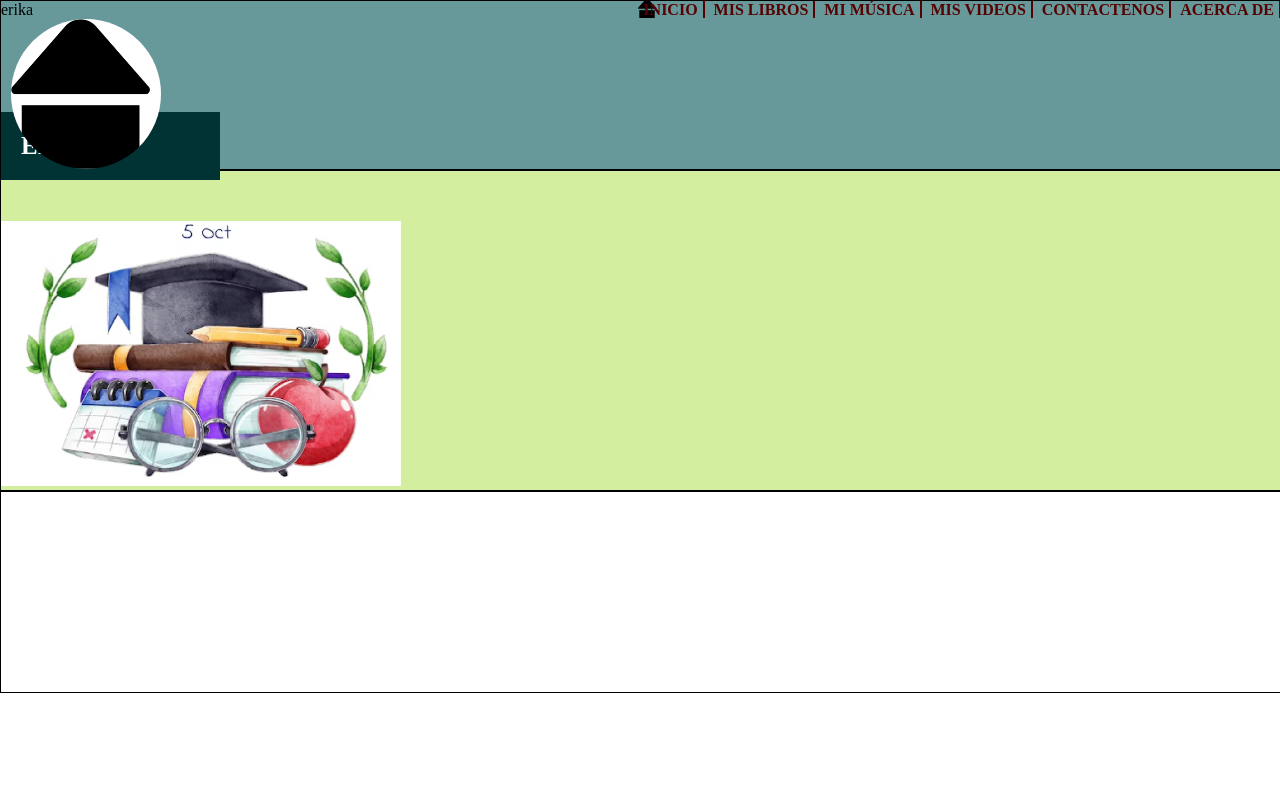
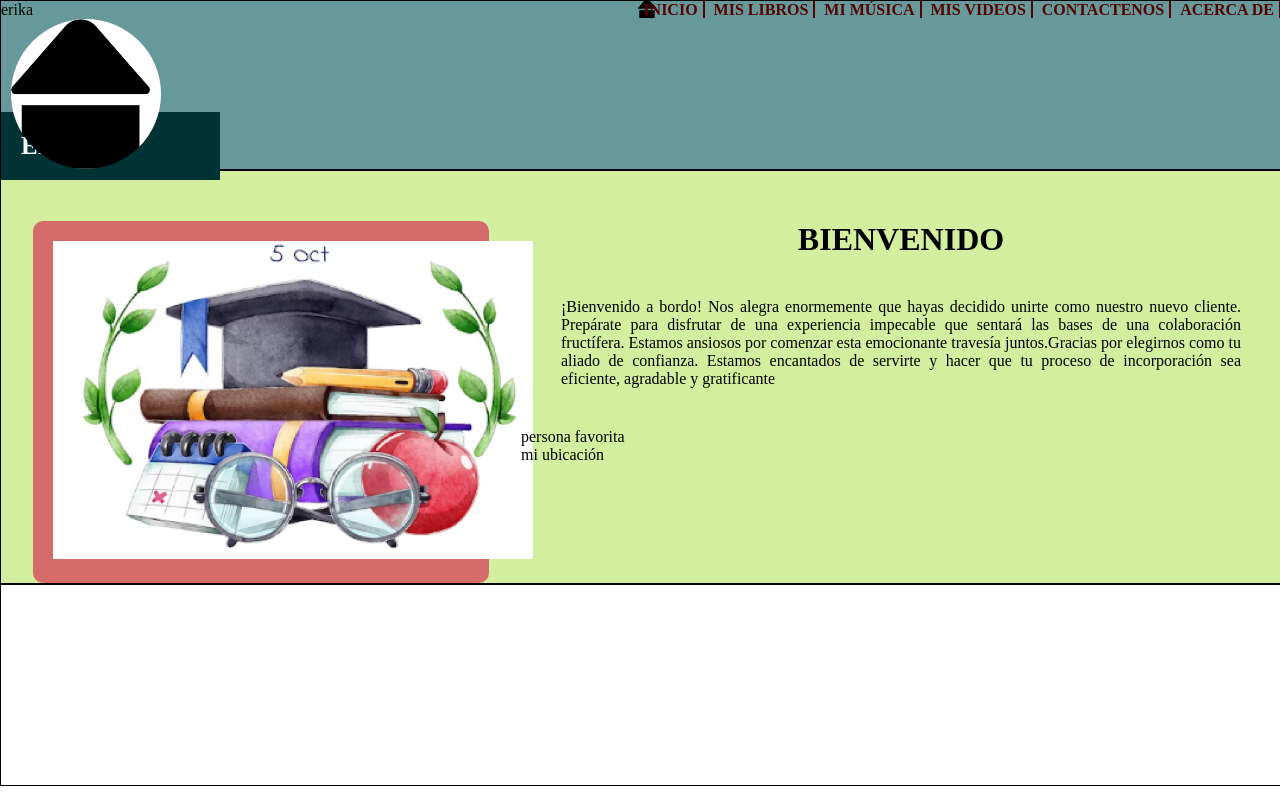
Before and after one commit to AnneMendeZG/miprimerproyecto-1-2023, a plain HTML site: page index.html in a window 1280 px wide. Drawn offline with Linux system fonts and the light colour scheme.

Commit message:
miproyectoeri

```diff
--- a/css/estilo.css
+++ b/css/estilo.css
@@ -80,3 +80,21 @@ ul li a:hover{
 #cuerpoDetalle{
     flex: 60%;
 }
+#bordeImagen{
+    background-color: #d46b68;
+    padding: 20px;
+    text-align: center;
+    border-radius: 10px;
+    width: 80%;
+    margin: auto;
+    border-radius: 10px;
+}
+h1{
+    text-align: center;
+    font-weight: bold;
+    text-transform: uppercase;
+}
+#datosDetalle{
+    text-align: justify;
+    padding: 40px;
+}
--- a/index.html
+++ b/index.html
@@ -27,10 +27,25 @@
         <!--Aquí pondremos el cuerpo del index-->
         <div id="cuerpoContenido">
             <div id="cuerpoImagen">
-                <img src="/img/Recurso 1.png" head="400" width="400">
-
+                <div id="bordeImagen">
+                    <img src="/img/Recurso 1.png" head="400" width="480">
+                </div>
             </div>
-            <div id="cuerpoDetalle"></div>
+            <div id="cuerpoDetalle">
+                <h1>bienvenido</h1>
+                <div id="datosDetalle">
+                    <p>¡Bienvenido a bordo! Nos alegra enormemente que hayas decidido unirte como nuestro nuevo cliente. Prepárate para disfrutar de una experiencia impecable que sentará las bases de una colaboración fructífera. Estamos ansiosos por comenzar esta emocionante travesía juntos.Gracias por elegirnos como tu aliado de confianza. Estamos encantados de servirte y hacer que tu proceso de incorporación sea eficiente, agradable y gratificante
+                    </p>
+                </div>
+                <div id="botones">
+                    <div id="botonFavorito">
+                        persona favorita
+                    </div>
+                    <div id="botonUbicacion">
+                        mi ubicación
+                    </div>
+                </div>
+            </div>
         </div>
         <!--Aquí colocaremos el pie de la web-->
         <footer></footer>
```
